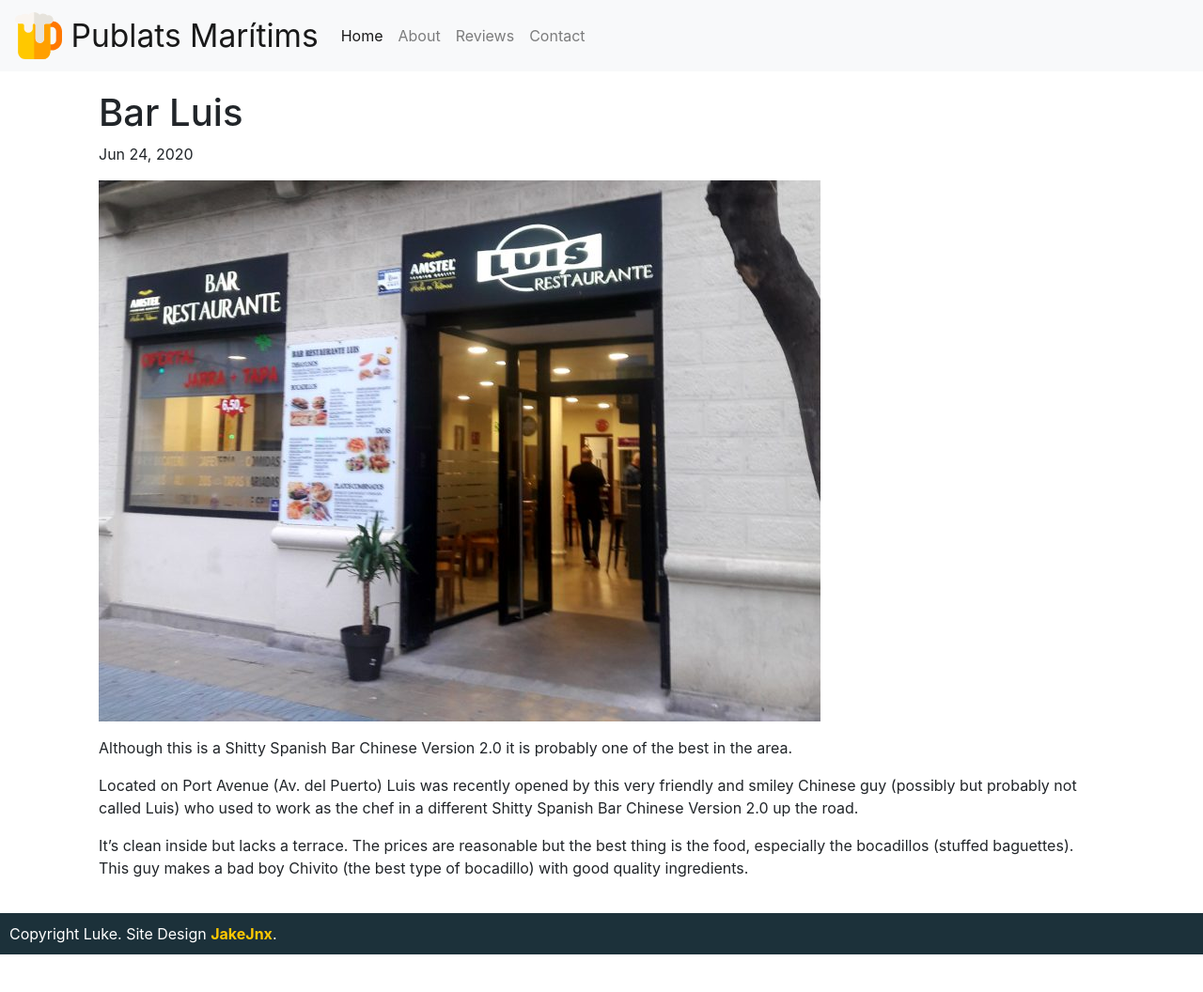
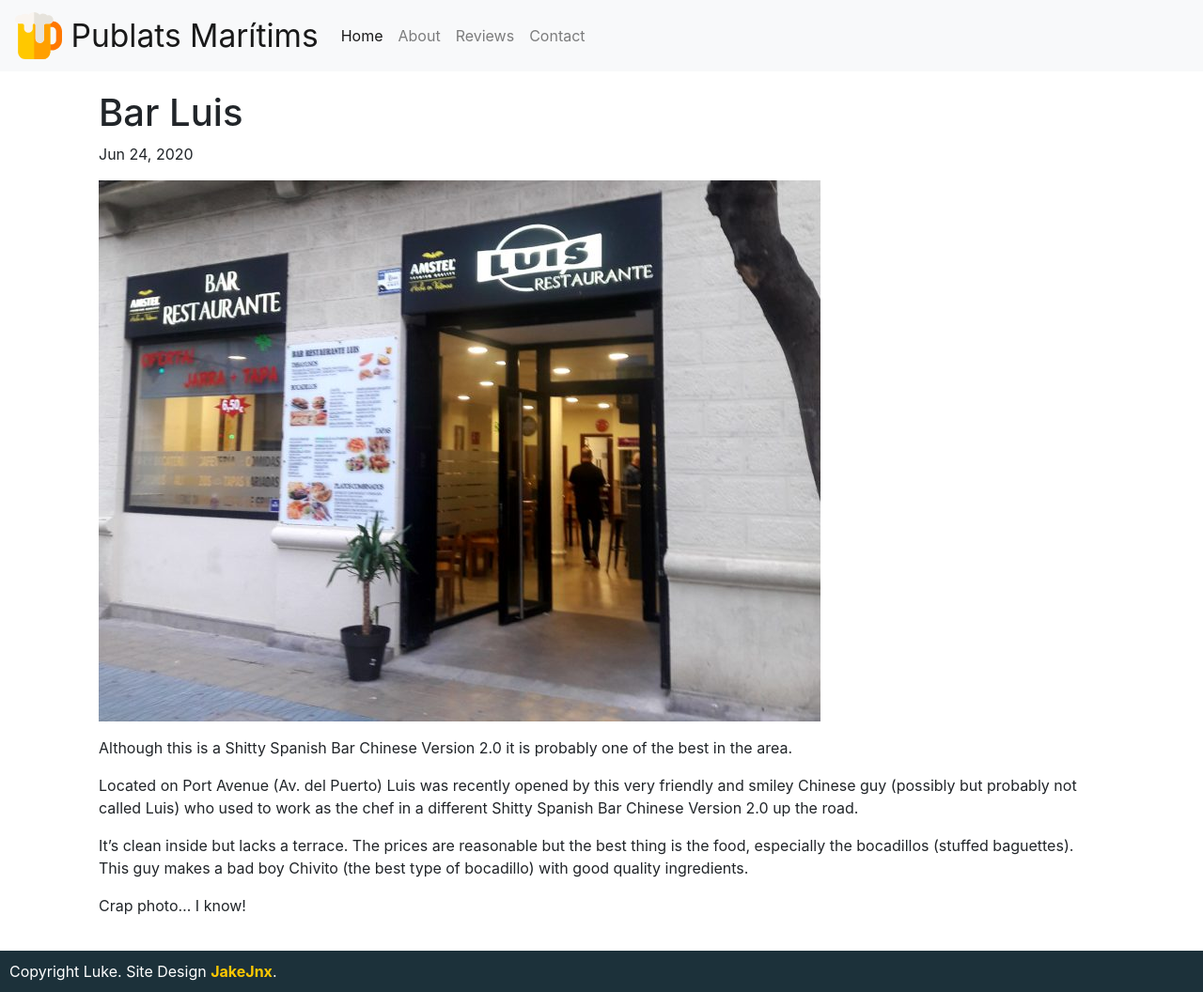
Before and after one commit to jakejnx/publats.com, a Jekyll site: the page built from _bars/bar-luis.markdown, in a window 1280 px wide. Shown: the whole page at 94% size. Built offline with Jekyll 4.4.1, drawn with Linux system fonts in a browser that asks for light colours; nearby versions of some CDN libraries; before the commit the page ends 1016 px from its top, so only the background shows below that.

Commit message:
Updated Bar Luis

```diff
--- a/_bars/bar-luis.markdown
+++ b/_bars/bar-luis.markdown
@@ -12,3 +12,5 @@ Although this is a Shitty Spanish Bar Chinese Version 2.0 it is probably one of
 Located on Port Avenue (Av. del Puerto) Luis was recently opened by this very friendly and smiley Chinese guy (possibly but probably not called Luis) who used to work as the chef in a different Shitty Spanish Bar Chinese Version 2.0 up the road.
 
 It’s clean inside but lacks a terrace. The prices are reasonable but the best thing is the food, especially the bocadillos (stuffed baguettes). This guy makes a bad boy Chivito (the best type of bocadillo) with good quality ingredients.
+
+Crap photo... I know!
```
